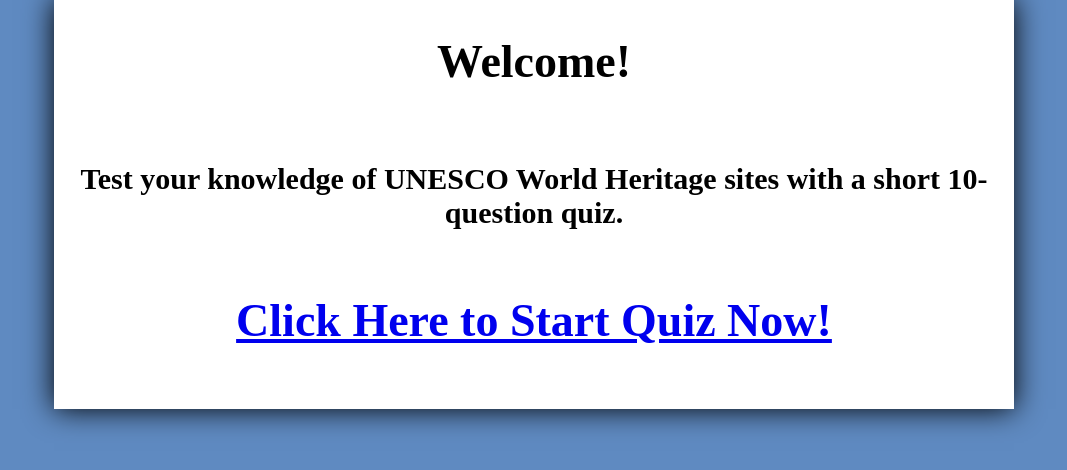
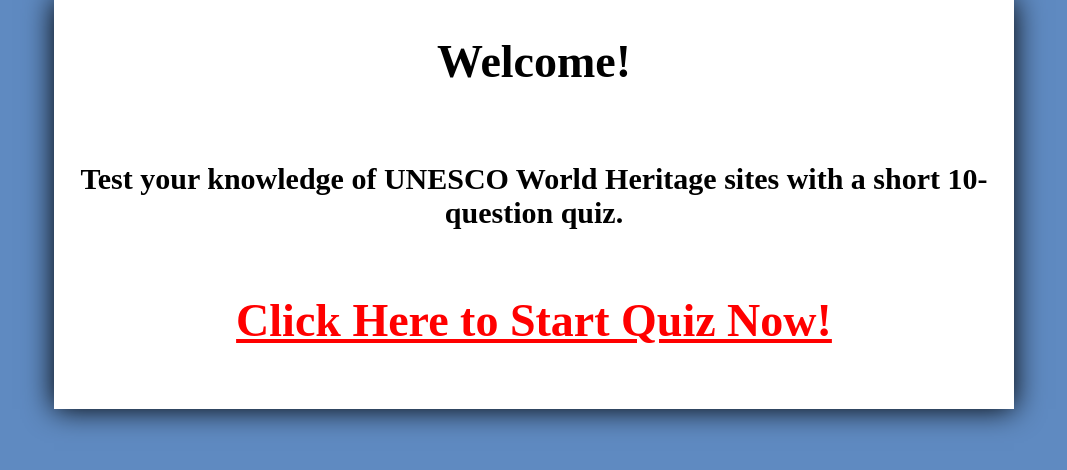
Before and after one commit to kcmoffat/unesco, a Django app: page / in a window 1280 px wide. Shown: the part 106-576 px from the top of the page, without its empty margins (106-1173 px from the left). Run offline with Django 3.2, Linux system fonts and the light colour scheme; data that the repository does not hold is empty.

Commit message:
changed link color on home page

```diff
--- a/quiz/static/css/styles.css
+++ b/quiz/static/css/styles.css
@@ -35,6 +35,10 @@ body{
     text-align: center;
     vertical-align: middle;
     font-size: 30px;
+}
+
+#content_wrapper a{
+    color: red;
 }
 
 #left_column{
```
